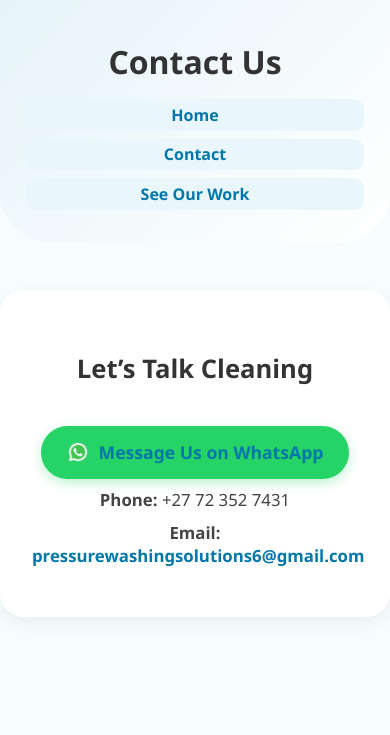
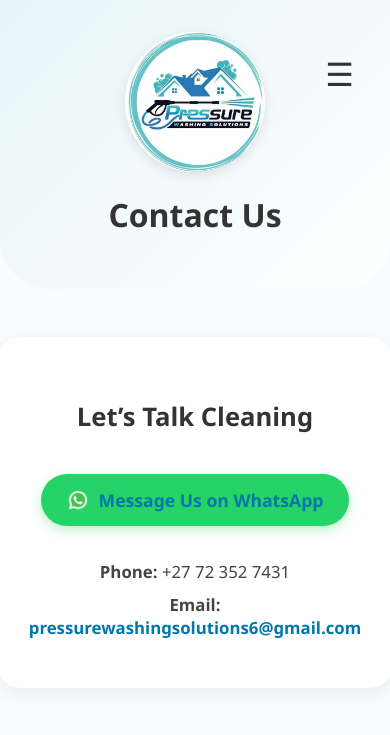
Before and after one commit to jhoonAmi/Logan_webpage, a Flask app: page /contact in a window 390 px wide. Shown: the top 735 px of the page. Run offline with Flask 3, Linux system fonts and the light colour scheme.

Commit message:
Implement responsive navigation with sidebar and hamburger menu; enhance styling for header and contact sections

```diff
--- a/static/styles.css
+++ b/static/styles.css
@@ -32,13 +32,24 @@ header p {
   margin: 0.5rem 0;
 }
 
-/* === Nav Links === */
+/* === Navigation Layout === */
+.nav-container {
+  display: flex;
+  flex-direction: column;
+  align-items: center;
+  position: relative;
+}
+
+.logo-area {
+  text-align: center;
+}
+
 .nav-links {
   margin-top: 1rem;
   display: flex;
+  gap: 1rem;
   flex-wrap: wrap;
   justify-content: center;
-  gap: 0.75rem;
 }
 
 .nav-links a {
@@ -55,7 +66,58 @@ header p {
   background: #d3ecf5;
 }
 
-/* === Button CTA === */
+/* === Hamburger + Sidebar === */
+.hamburger {
+  display: none;
+  font-size: 2rem;
+  cursor: pointer;
+  position: absolute;
+  right: 20px;
+  top: 20px;
+}
+
+.sidebar {
+  height: 100%;
+  width: 0;
+  position: fixed;
+  z-index: 999;
+  top: 0;
+  left: 0;
+  background-color: #e6f4f9;
+  overflow-x: hidden;
+  transition: 0.4s;
+  padding-top: 60px;
+  border-top-right-radius: 50px;
+  border-bottom-right-radius: 50px;
+  box-shadow: 4px 0 10px rgba(0, 0, 0, 0.1);
+}
+
+.sidebar a {
+  padding: 1rem 2rem;
+  text-decoration: none;
+  font-size: 1.2rem;
+  color: #0077aa;
+  display: block;
+  transition: background 0.3s;
+}
+
+.sidebar a:hover {
+  background-color: #d3ecf5;
+}
+
+.sidebar .closebtn {
+  position: absolute;
+  top: 15px;
+  right: 25px;
+  font-size: 2rem;
+  cursor: pointer;
+}
+
+.sidebar.active {
+  width: 240px;
+}
+
+/* === CTA Button === */
 .cta-button, .whatsapp-button {
   display: inline-flex;
   align-items: center;
@@ -77,12 +139,7 @@ header p {
   background: #1ebe5d;
 }
 
-.whatsapp-button img {
-  width: 22px;
-  height: 22px;
-}
-
-/* === Section === */
+/* === Section Styles === */
 .section {
   padding: 2rem 1rem;
 }
@@ -93,7 +150,6 @@ header p {
   margin-bottom: 2rem;
 }
 
-/* === Grid Gallery === */
 .grid {
   display: grid;
   grid-template-columns: repeat(auto-fit, minmax(280px, 1fr));
@@ -120,31 +176,33 @@ header p {
   color: #444;
 }
 
-/* === Contact Card === */
-.contact-info, .contact-form {
-  max-width: 500px;
-  margin: 3rem auto;
-  background: #fff;
-  padding: 2.5rem 2rem;
-  border-radius: 24px;
-  box-shadow: 0 6px 18px rgba(0, 0, 0, 0.06);
+/* === Contact Section === */
+.contact {
   text-align: center;
+  padding: 2rem 1rem;
+  background: #d9f0fa;
+  border-top-left-radius: 50px;
+  border-top-right-radius: 50px;
 }
 
-.contact-info p {
-  font-size: 1.05rem;
-  color: #444;
-  margin: 0.6rem 0;
+.contact h3 {
+  font-size: 1.5rem;
 }
 
-.contact-info a {
-  color: #0077aa;
-  text-decoration: none;
-  font-weight: 600;
+.contact p {
+  margin: 0.5rem 0;
 }
 
-/* === Media Queries === */
-@media (max-width: 600px) {
+/* === Responsive for Mobile === */
+@media (max-width: 768px) {
+  .nav-links {
+    display: none;
+  }
+
+  .hamburger {
+    display: block;
+  }
+
   header img {
     width: 110px;
   }
@@ -157,18 +215,12 @@ header p {
     font-size: 1.5rem;
   }
 
-  .nav-links {
-    flex-direction: column;
-    gap: 0.5rem;
-  }
-
   .cta-button, .whatsapp-button {
     font-size: 1rem;
     padding: 0.7rem 1.2rem;
   }
 
-  .contact-info {
-    margin: 2rem 1rem;
-    padding: 1.5rem;
+  .contact {
+    padding: 2rem 1rem;
   }
 }
--- a/templates/contact.html
+++ b/templates/contact.html
@@ -6,40 +6,16 @@
   <title>Contact Us</title>
   <link rel="stylesheet" href="/static/styles.css" />
   <style>
-    .header {
-      text-align: center;
-      padding: 2rem 1rem;
-      background: linear-gradient(135deg, #e6f4f9, #ffffff);
-      border-bottom-left-radius: 50px;
-      border-bottom-right-radius: 50px;
-    }
-
-    .header h1 {
-      font-size: 2rem;
-      margin: 0.5rem 0;
-    }
-
-    .nav-links {
-      margin-top: 1rem;
-    }
-
-    .nav-links a {
-      margin: 0 10px;
-      color: #0077aa;
-      text-decoration: none;
-      font-weight: bold;
-      border-radius: 10px;
-      padding: 0.3rem 0.8rem;
-      transition: background 0.3s;
-    }
-
-    .nav-links a:hover {
-      background: #d3ecf5;
+    .contact-page {
+      display: flex;
+      justify-content: center;
+      align-items: center;
+      padding: 3rem 1rem;
     }
 
     .contact-info {
+      width: 100%;
       max-width: 500px;
-      margin: 3rem auto;
       background: #fff;
       padding: 2.5rem 2rem;
       border-radius: 24px;
@@ -77,6 +53,7 @@
       text-decoration: none;
       transition: background 0.3s ease;
       box-shadow: 0 4px 12px rgba(37, 211, 102, 0.3);
+      margin-bottom: 1.5rem;
     }
 
     .whatsapp-button:hover {
@@ -91,15 +68,32 @@
 </head>
 <body>
 
+  <!-- Header + Nav -->
   <div class="header">
+    <div class="nav-container">
+      <div class="logo-area">
+        <img src="/static/WhatsApp Image 2025-04-08 at 11.32.06.jpeg" alt="Logo" />
         <h1>Contact Us</h1>
+      </div>
+      <div class="hamburger" onclick="toggleSidebar()">☰</div>
       <nav class="nav-links">
         <a href="/">Home</a>
         <a href="/contact">Contact</a>
         <a href="/work">See Our Work</a>
       </nav>
     </div>
+  </div>
 
+  <!-- Sidebar -->
+  <div class="sidebar" id="sidebar">
+    <a href="javascript:void(0)" class="closebtn" onclick="toggleSidebar()">×</a>
+    <a href="/">Home</a>
+    <a href="/contact">Contact</a>
+    <a href="/work">See Our Work</a>
+  </div>
+
+  <!-- Centered Contact Content -->
+  <div class="contact-page">
     <div class="contact-info">
       <h2>Let’s Talk Cleaning</h2>
 
@@ -116,5 +110,14 @@
       <p><strong>Phone:</strong> +27 72 352 7431</p>
       <p><strong>Email:</strong> <a href="mailto:pressurewashingsolutions6@gmail.com">pressurewashingsolutions6@gmail.com</a></p>
     </div>
+  </div>
+
+  <!-- Sidebar Toggle Script -->
+  <script>
+    function toggleSidebar() {
+      document.getElementById("sidebar").classList.toggle("active");
+    }
+  </script>
+
 </body>
 </html>
```
Also changed, not shown: templates/index.html (+26 -2 lines), templates/work.html (+31 -7 lines). Lines whose indentation alone changed are shown as unchanged.
